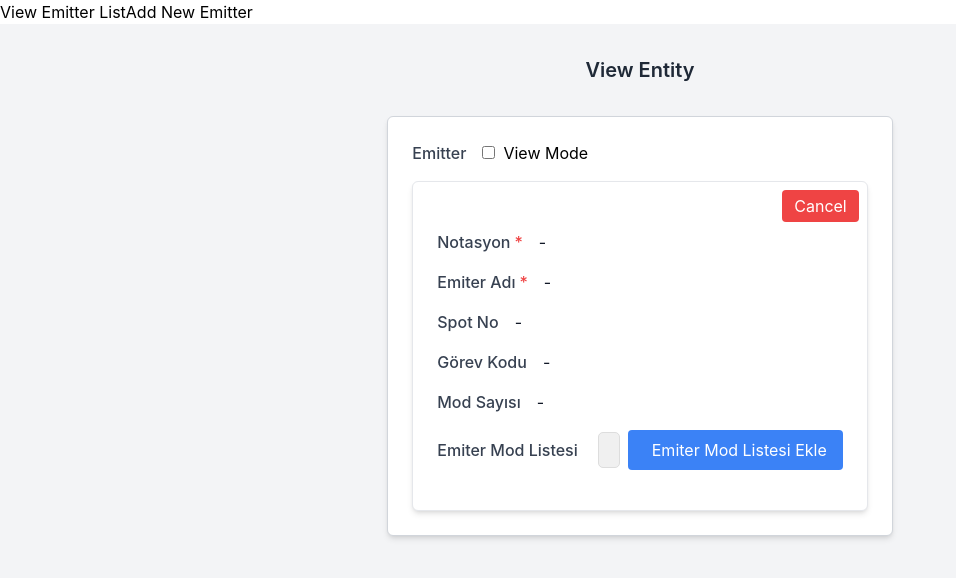
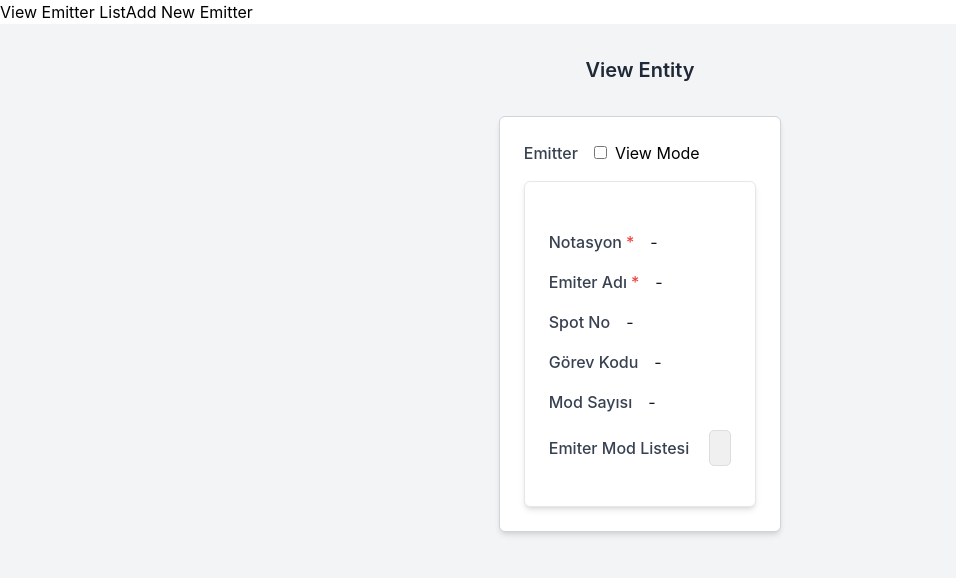
Before and after one commit to ayseberfinozcubuk/treeFormReact, a React (Create React App) app: page /details/1 in a window 1280 px wide. Shown: the top 578 px of the page, without its empty margins (0-956 px from the left). Built offline with nearby package versions, Linux system fonts and the light colour scheme.

Commit message:
in view mode, made buttons hidden

```diff
--- a/src/Components/DynamicForm.jsx
+++ b/src/Components/DynamicForm.jsx
@@ -69,7 +69,12 @@ const DynamicForm = ({
 
   return (
     <div className="relative p-6 pt-12 border border-gray-200 rounded-md bg-white shadow-md">
-      <CancelButton onClick={handleCancel} className="absolute top-2 right-2" />
+      <CancelButton
+        onClick={handleCancel}
+        className={`absolute ${
+          !isEditMode ? "hidden" : "visible"
+        } top-2 right-2`}
+      />
       {data?.Properties.map(renderInput)}
     </div>
   );
--- a/src/Components/ListForm.jsx
+++ b/src/Components/ListForm.jsx
@@ -84,23 +84,26 @@ const ListForm = ({ property, path, parentId, indentLevel, isEditMode }) => {
         <div className="ml-2">
           <ExtendShrinkButton isExtended={isExpanded} onToggle={handleToggle} />
         </div>
+
+        {/* Add Tailwind CSS class to hide the button if not in edit mode */}
         <FormButton
           label={`${Label} Ekle`}
           icon="pi pi-plus"
           onClick={handleAddListClick}
           disabled={isClicked}
-          className="ml-2"
+          className={`ml-2 ${!isEditMode ? "hidden" : ""}`} // Hide button if not in edit mode
         />
       </div>
 
       <div className={isExpanded ? "visible" : "hidden"}>
         {storeButtons.map((storeId) => (
           <div key={storeId} style={{ marginTop: "10px" }}>
+            {/* Add Tailwind CSS class to hide the store button if not in edit mode */}
             <FormButton
               label={`${ListType} Ekle`}
               icon="pi pi-plus"
               onClick={() => handleAddStoreClick(storeId)}
-              className="ml-4 mb-4" // Added margin-below the button
+              className={`ml-4 mb-4 ${!isEditMode ? "hidden" : "visible"}`} // Hide button if not in edit mode
             />
             {subForms[`${parentId}.${storeId}`]?.[Name]?.map((formPath, i) => (
               <DynamicForm
```
